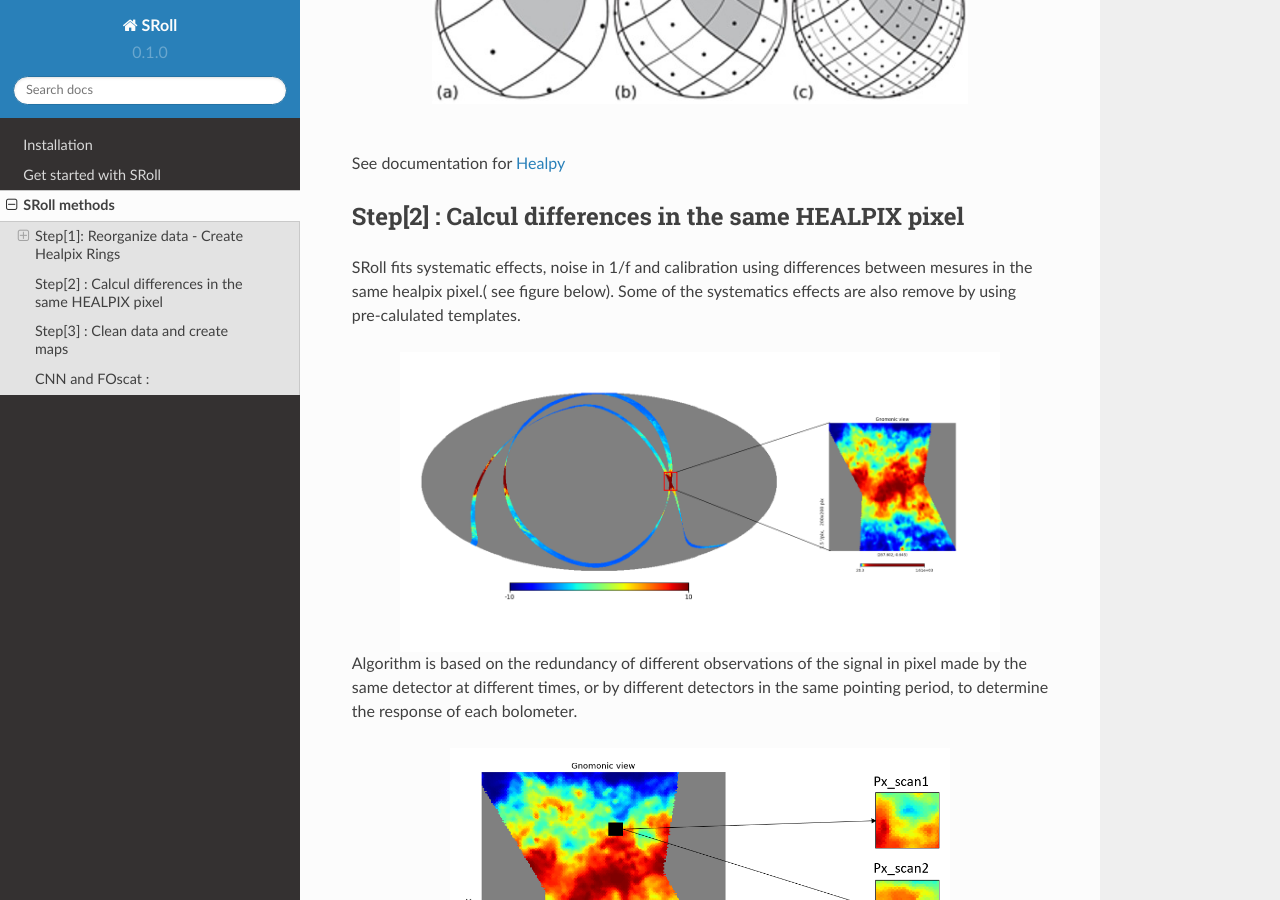
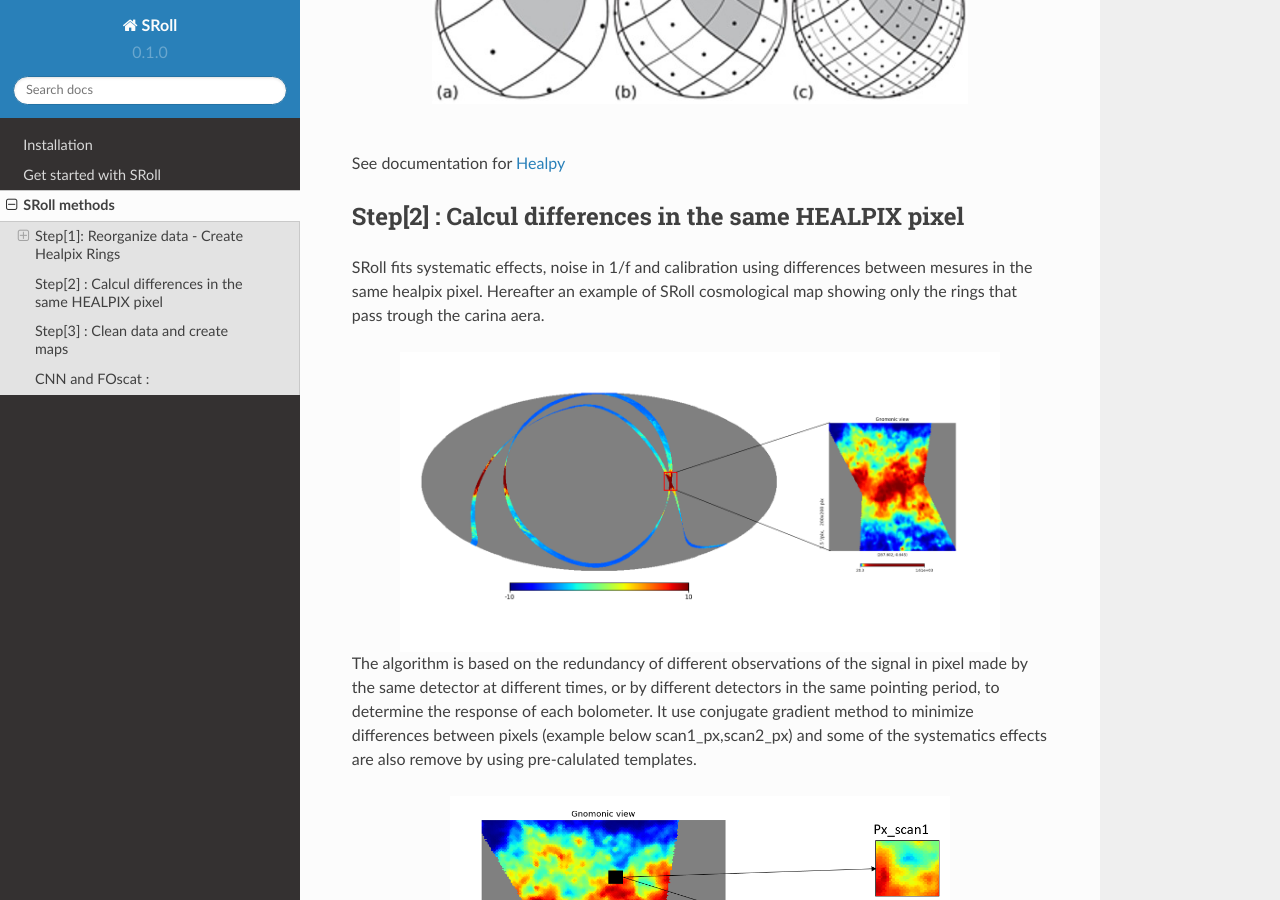
Before and after one commit to jmdelouis/SRoll, a Sphinx documentation site: the page built from readthedocs/docs/source/methods.rst, in a window 1280 px wide and 900 px high, scrolled down 578 px. Built offline with Sphinx 7.4.7 and the Read the Docs theme 2.0.0, drawn with Linux system fonts in a browser that asks for light colours.

Commit message:
Update methods.rst

```diff
--- a/readthedocs/docs/source/methods.rst
+++ b/readthedocs/docs/source/methods.rst
@@ -31,7 +31,8 @@ See documentation for `Healpy <https://healpy.readthedocs.io/en/latest/>`_
 Step[2] : Calcul differences in the same HEALPIX pixel
 ------------------------------------------------------
 
-SRoll fits systematic effects, noise in 1/f and calibration using differences between mesures in the same healpix pixel.( see figure below). Some of the systematics effects are also remove by using pre-calulated templates.
+SRoll fits systematic effects, noise in 1/f and calibration using differences between mesures in the same healpix pixel.
+Hereafter an example of SRoll cosmological map showing only the rings that pass trough the carina aera.
 
 .. image:: /images/cross_rings_carina.png
   :height: 300
@@ -39,13 +40,16 @@ SRoll fits systematic effects, noise in 1/f and calibration using differences be
   :align: center
 
 
-Algorithm is based on the redundancy of different observations of the signal in pixel made by the same detector at different times, or by different detectors in the same pointing period, to determine the response of each bolometer.
-
+The algorithm is based on the redundancy of different observations of the signal in pixel made by the same detector at different times, or by different detectors in the same pointing period, to determine the response of each bolometer.
+It use conjugate gradient method to minimize differences between pixels (example below scan1_px,scan2_px) and some of the systematics effects are also remove by using pre-calulated templates.
 
 .. image:: /images/carina_pix_calc.png
   :height: 300
   :width: 500
   :align: center
+
+
+
 
 
 
```
